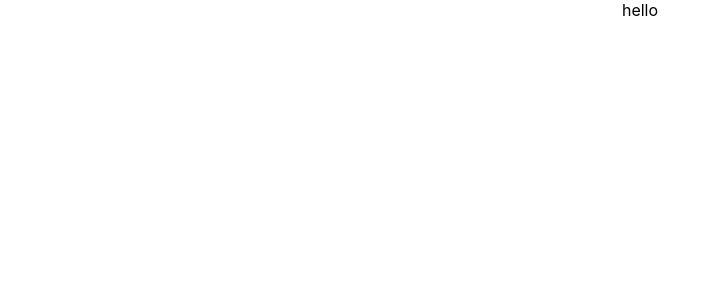
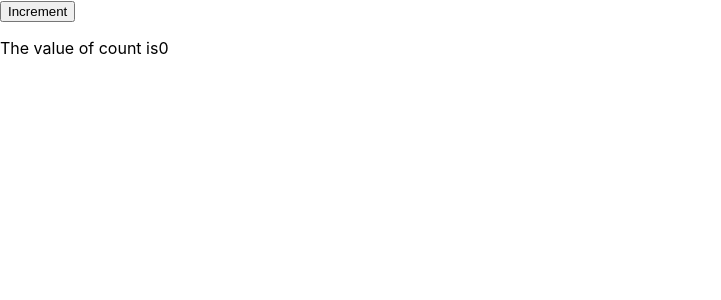
Before and after one commit to DivyarajsinhRana/typescript, a React (Create React App) app in the folder typing-class/: page / in a window 1280 px wide. Shown: the top 300 px of the page, without its empty margins (0-721 px from the left). Built offline with nearby package versions, Linux system fonts and the light colour scheme.

Commit message:
props and state typing in class comp

```diff
--- a/typing-class/src/App.tsx
+++ b/typing-class/src/App.tsx
@@ -1,13 +1,12 @@
-import React from 'react';
-import logo from './logo.svg';
-import './App.css';
+import Counter from "./component/class/Counter"
 
-function App() {
+
+const App = () => {
   return (
-    <div className="App">
-     hello
+    <div>
+      <Counter message="The value of count is"/>
     </div>
-  );
+  )
 }
 
-export default App;
+export default App
--- /dev/null
+++ b/typing-class/src/component/class/Counter.tsx
@@ -0,0 +1,29 @@
+import React, { Component } from 'react'
+
+type countmessageprops ={
+    message : string
+}
+type countstatetype = {
+    count : number
+}
+
+ class Counter extends Component<countmessageprops,countstatetype> {
+     state = {
+         count : 0
+     }
+
+    render() {
+        const handleClick = ()=>{
+            this.setState((prev)=>{
+                return ({count:prev.count+1})})
+        }
+        return (
+            <div>
+                <button onClick={handleClick}>Increment</button>
+                <p>{this.props.message}{this.state.count}</p>
+            </div>
+        )
+    }
+}
+
+export default Counter
```
